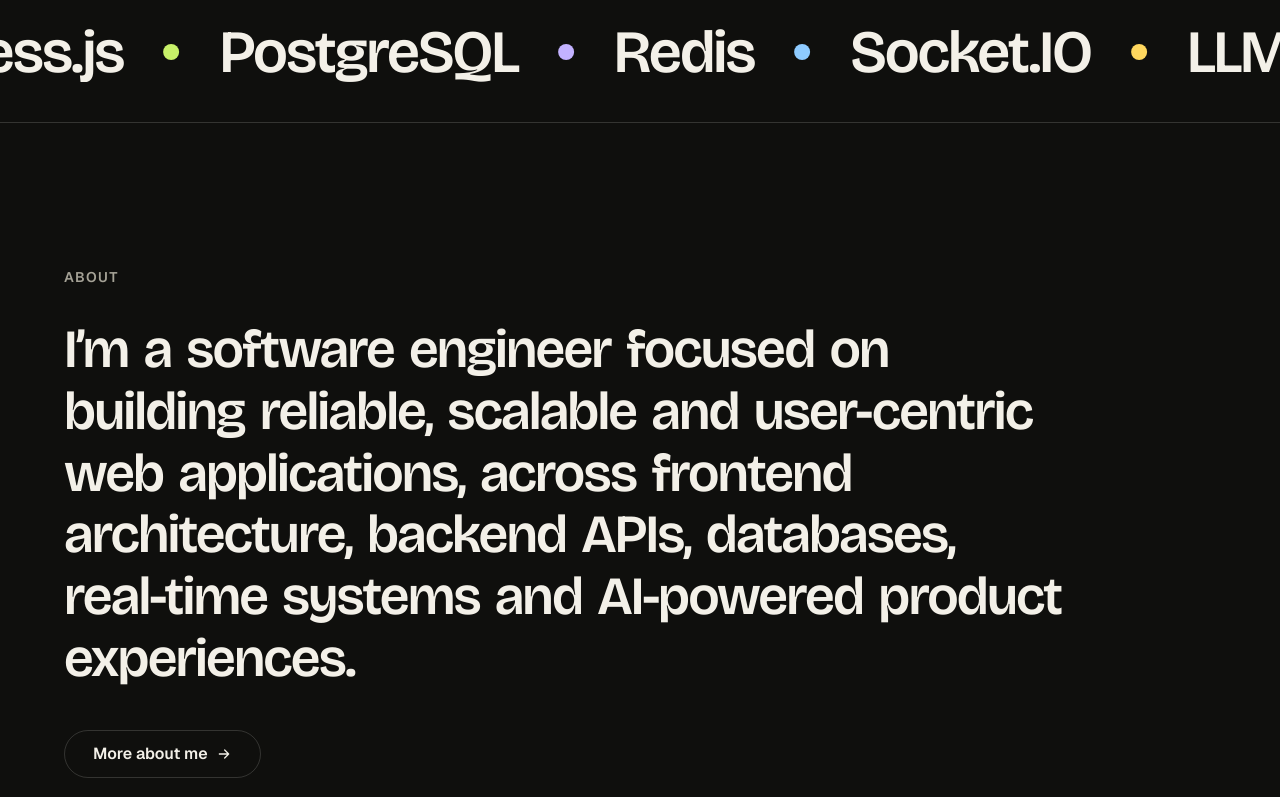
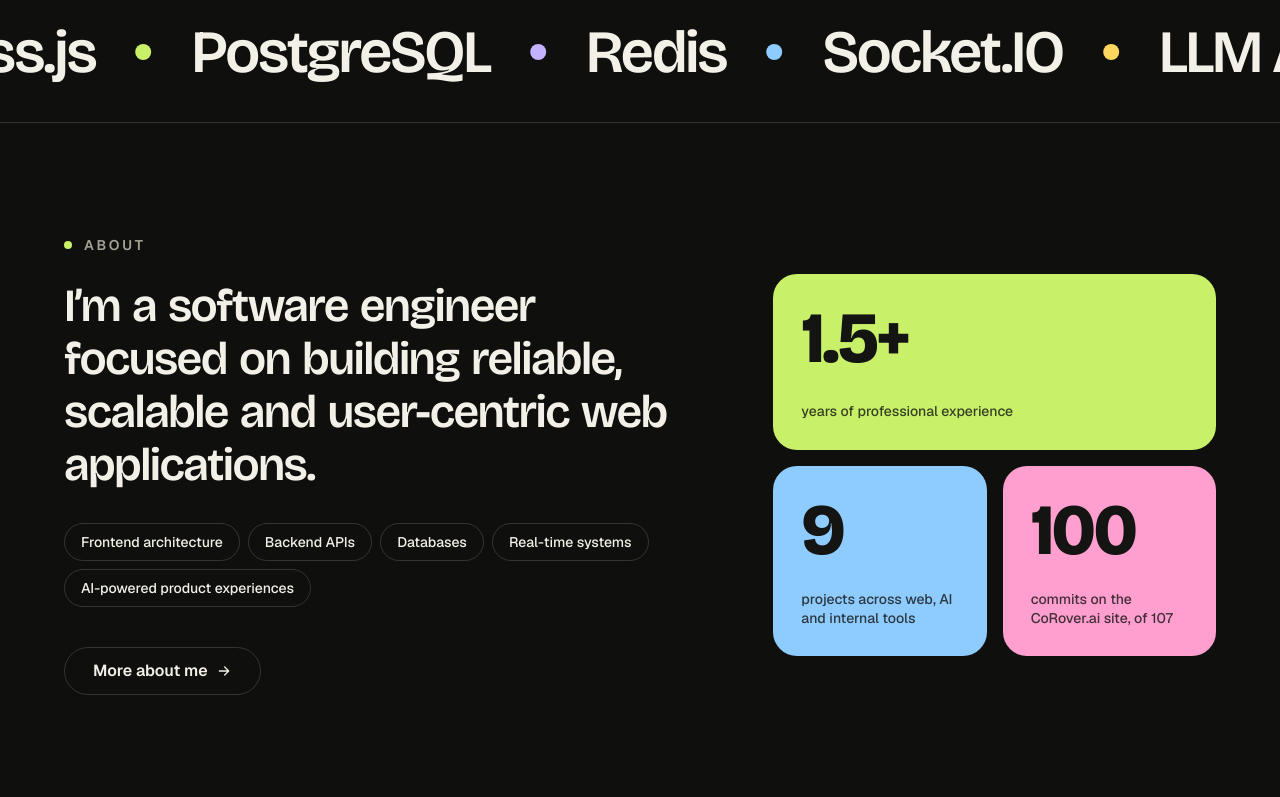
Before and after one commit to Akshit171203/Portfolio_Akshit, a Next.js app: page / in a window 1280 px wide. Shown: the part 903-1700 px from the top of the page. Built offline with nearby package versions, Linux system fonts and the light colour scheme; no server answers.

Commit message:
Home: remove Podcast section, redesign About teaser
About teaser is now a short statement, focus-area chips and three stat tiles.

```diff
--- a/app/page.tsx
+++ b/app/page.tsx
@@ -1,5 +1,4 @@
 import { AboutTeaser } from "@/components/sections/AboutTeaser";
-import { Building } from "@/components/sections/Building";
 import { Hero } from "@/components/sections/Hero";
 import { Marquee } from "@/components/sections/Marquee";
 import { Showcase } from "@/components/sections/Showcase";
@@ -11,7 +10,6 @@
       <Marquee />
       <AboutTeaser />
       <Showcase />
-      <Building />
     </>
   );
 }
--- a/components/sections/AboutTeaser.tsx
+++ b/components/sections/AboutTeaser.tsx
@@ -1,51 +1,90 @@
 "use client";
 
-import { motion, useScroll, useTransform, type MotionValue } from "framer-motion";
-import { useRef } from "react";
+import { motion } from "framer-motion";
 import { TransitionLink } from "@/components/TransitionLink";
 import { ArrowRightIcon } from "@/components/ui/Icons";
+import { CountUp } from "@/components/ui/CountUp";
 import { Magnetic } from "@/components/ui/Magnetic";
+import { WordReveal } from "@/components/ui/WordReveal";
+import { projects } from "@/data/projects";
 
-const STATEMENT =
-  "I’m a software engineer focused on building reliable, scalable and user-centric web applications, across frontend architecture, backend APIs, databases, real-time systems and AI-powered product experiences.";
+const EASE = [0.22, 1, 0.36, 1] as const;
 
-function Word({ word, progress, range }: { word: string; progress: MotionValue<number>; range: [number, number] }) {
-  const opacity = useTransform(progress, range, [0.15, 1]);
+const STATEMENT = "I’m a software engineer focused on building reliable, scalable and user-centric web applications.";
+
+const AREAS = ["Frontend architecture", "Backend APIs", "Databases", "Real-time systems", "AI-powered product experiences"];
+
+const TILES = [
+  { to: 1.5, decimals: 1, suffix: "+", label: "years of professional experience", color: "lime", wide: true },
+  { to: projects.length, decimals: 0, suffix: "", label: "projects across web, AI and internal tools", color: "sky", wide: false },
+  { to: 100, decimals: 0, suffix: "", label: "commits on the CoRover.ai site, of 107", color: "pink", wide: false },
+];
+
+/** Home teaser: a short statement and the areas I work in, beside three headline numbers. */
+export function AboutTeaser() {
   return (
-    <motion.span style={{ opacity }} className="mr-[0.28em] inline-block">
-      {word}
-    </motion.span>
-  );
-}
-
-/** Scroll-driven statement: each word lights up as it passes the middle of the screen. */
-export function AboutTeaser() {
-  const ref = useRef<HTMLParagraphElement>(null);
-  const { scrollYProgress } = useScroll({ target: ref, offset: ["start 0.85", "end 0.55"] });
-  const words = STATEMENT.split(" ");
-
-  return (
-    <section aria-labelledby="about-teaser" className="py-24 sm:py-36">
-      <div className="container-page">
-        <h2 id="about-teaser" className="mb-8 text-sm font-semibold uppercase tracking-widest text-muted">
+    <section aria-labelledby="about-teaser" className="py-20 sm:py-28">
+      <div className="container-page grid grid-cols-1 items-center gap-12 lg:grid-cols-12 lg:gap-16">
+        <div className="lg:col-span-7">
+          <h2 id="about-teaser" className="mb-6 flex items-center gap-3 text-sm font-semibold uppercase tracking-[0.2em] text-muted">
+            <span aria-hidden className="h-2 w-2 rounded-full bg-lime" />
             About
           </h2>
-        <p ref={ref} className="font-display max-w-5xl text-[clamp(1.75rem,4.2vw,3.5rem)] font-semibold leading-[1.15]">
-          <span className="sr-only">{STATEMENT}</span>
-          <span aria-hidden>
-            {words.map((w, i) => (
-              <Word key={i} word={w} progress={scrollYProgress} range={[i / words.length, (i + 1) / words.length]} />
+          <WordReveal text={STATEMENT} className="font-display text-[clamp(1.75rem,3.6vw,3rem)] font-semibold leading-[1.15]" />
+
+          <motion.ul
+            initial="hidden"
+            whileInView="show"
+            viewport={{ once: true, margin: "0px 0px -10% 0px" }}
+            transition={{ staggerChildren: 0.06 }}
+            aria-label="Areas I work in"
+            className="mt-8 flex flex-wrap gap-2"
+          >
+            {AREAS.map((a) => (
+              <motion.li
+                key={a}
+                variants={{ hidden: { opacity: 0, y: 14 }, show: { opacity: 1, y: 0 } }}
+                transition={{ duration: 0.5, ease: EASE }}
+                className="rounded-full border border-line px-4 py-2 text-sm font-medium transition-colors hover:border-fg/50 hover:bg-fg/[0.06]"
+              >
+                {a}
+              </motion.li>
             ))}
-          </span>
-        </p>
+          </motion.ul>
+
           <div className="mt-10">
             <Magnetic>
-            <TransitionLink href="/about" label="About" color="lilac" className="inline-flex h-12 items-center gap-2 rounded-full border border-line px-7 font-semibold transition-colors hover:bg-fg hover:text-bg">
+              <TransitionLink
+                href="/about"
+                label="About"
+                color="lilac"
+                className="inline-flex h-12 items-center gap-2 rounded-full border border-line px-7 font-semibold transition-colors hover:bg-fg hover:text-bg"
+              >
                 More about me <ArrowRightIcon size={16} />
               </TransitionLink>
             </Magnetic>
           </div>
         </div>
+
+        <dl className="grid grid-cols-2 gap-3 sm:gap-4 lg:col-span-5">
+          {TILES.map((t, i) => (
+            <motion.div
+              key={t.label}
+              initial={{ opacity: 0, y: 30 }}
+              whileInView={{ opacity: 1, y: 0 }}
+              viewport={{ once: true, margin: "0px 0px -8% 0px" }}
+              transition={{ duration: 0.7, delay: i * 0.08, ease: EASE }}
+              className={`flex flex-col-reverse justify-between gap-6 rounded-3xl p-6 text-ink transition-transform duration-500 hover:-translate-y-1 sm:p-7 ${t.wide ? "col-span-2" : ""}`}
+              style={{ background: `var(--${t.color})`, minHeight: t.wide ? "11rem" : "10rem" }}
+            >
+              <dt className="max-w-[16rem] text-sm font-medium leading-snug opacity-80">{t.label}</dt>
+              <dd className="font-display text-6xl font-extrabold leading-none tracking-tight sm:text-7xl">
+                <CountUp to={t.to} decimals={t.decimals} suffix={t.suffix} />
+              </dd>
+            </motion.div>
+          ))}
+        </dl>
+      </div>
     </section>
   );
 }
--- a/components/sections/Building.tsx
+++ /dev/null
@@ -1,35 +0,0 @@
-"use client";
-
-import { motion } from "framer-motion";
-import { PulseFlow } from "@/components/ui/PulseFlow";
-
-const STEPS = ["PDF", "Parse", "Chunk", "Embed", "Retrieve", "LLM", "Two voices", "Audio stream"];
-
-export function Building() {
-  return (
-    <section aria-labelledby="building-title" className="px-3 py-10 sm:px-6 sm:py-16">
-      <motion.div
-        initial={{ opacity: 0, y: 50, scale: 0.97 }}
-        whileInView={{ opacity: 1, y: 0, scale: 1 }}
-        viewport={{ once: true, margin: "0px 0px -10% 0px" }}
-        transition={{ duration: 0.8, ease: [0.22, 1, 0.36, 1] }}
-        className="mx-auto max-w-[80rem] overflow-hidden rounded-[2rem] bg-lime px-6 py-14 text-ink sm:rounded-[3rem] sm:px-14 sm:py-20"
-      >
-        <p className="mb-5 inline-flex items-center gap-2 rounded-full bg-ink px-4 py-1.5 text-sm font-semibold text-lime">
-          <motion.span aria-hidden className="h-2 w-2 rounded-full bg-lime" animate={{ opacity: [1, 0.3, 1] }} transition={{ duration: 1.4, repeat: Infinity }} />
-          Currently building · not shipped yet
-        </p>
-        <h2 id="building-title" className="font-display max-w-4xl text-[clamp(2.25rem,6.5vw,5rem)] font-bold leading-[1.02]">
-          AI Document → Podcast
-        </h2>
-        <p className="mt-6 max-w-2xl text-lg leading-relaxed">
-          Upload a PDF or article, and get a conversation between two AI voices, streamed back as audio. I’m
-          exploring it as a way to go deeper on retrieval, LLMs and text-to-speech inside a real product.
-        </p>
-        <div className="mt-12">
-          <PulseFlow steps={STEPS} fill="var(--ink)" fillText="var(--lime)" idleClass="bg-ink/10" label="Planned pipeline" />
-        </div>
-      </motion.div>
-    </section>
-  );
-}
```
Lines whose indentation alone changed are shown as unchanged.
